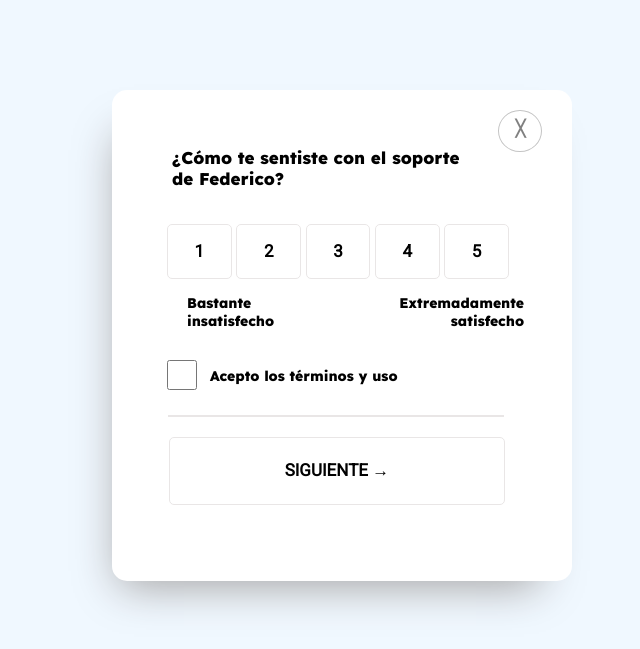
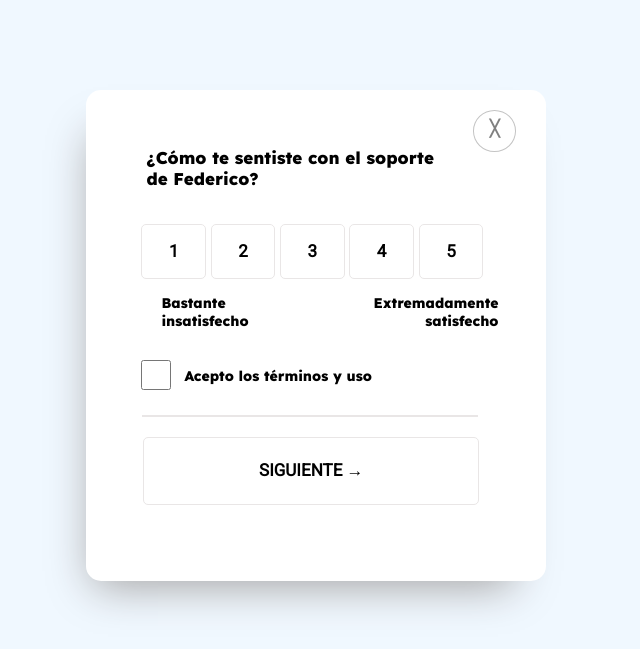
Before and after one commit to cristianemm96/Feedback-pop-ups, a PHP site: page / in a window 1280 px wide. Shown: the top 649 px of the page, without its empty margins (336-976 px from the left). Run offline with PHP 8.4, Linux system fonts and the light colour scheme.

Commit message:
fixing margin

```diff
--- a/style.css
+++ b/style.css
@@ -15,7 +15,7 @@ body{
 #feedback-container{
     width: 460px;
     height: 491px;
-    margin-left: 35%;
+    margin-left: 33%;
     margin-top: 7%;
     background-color: white;
     overflow: auto;
```
